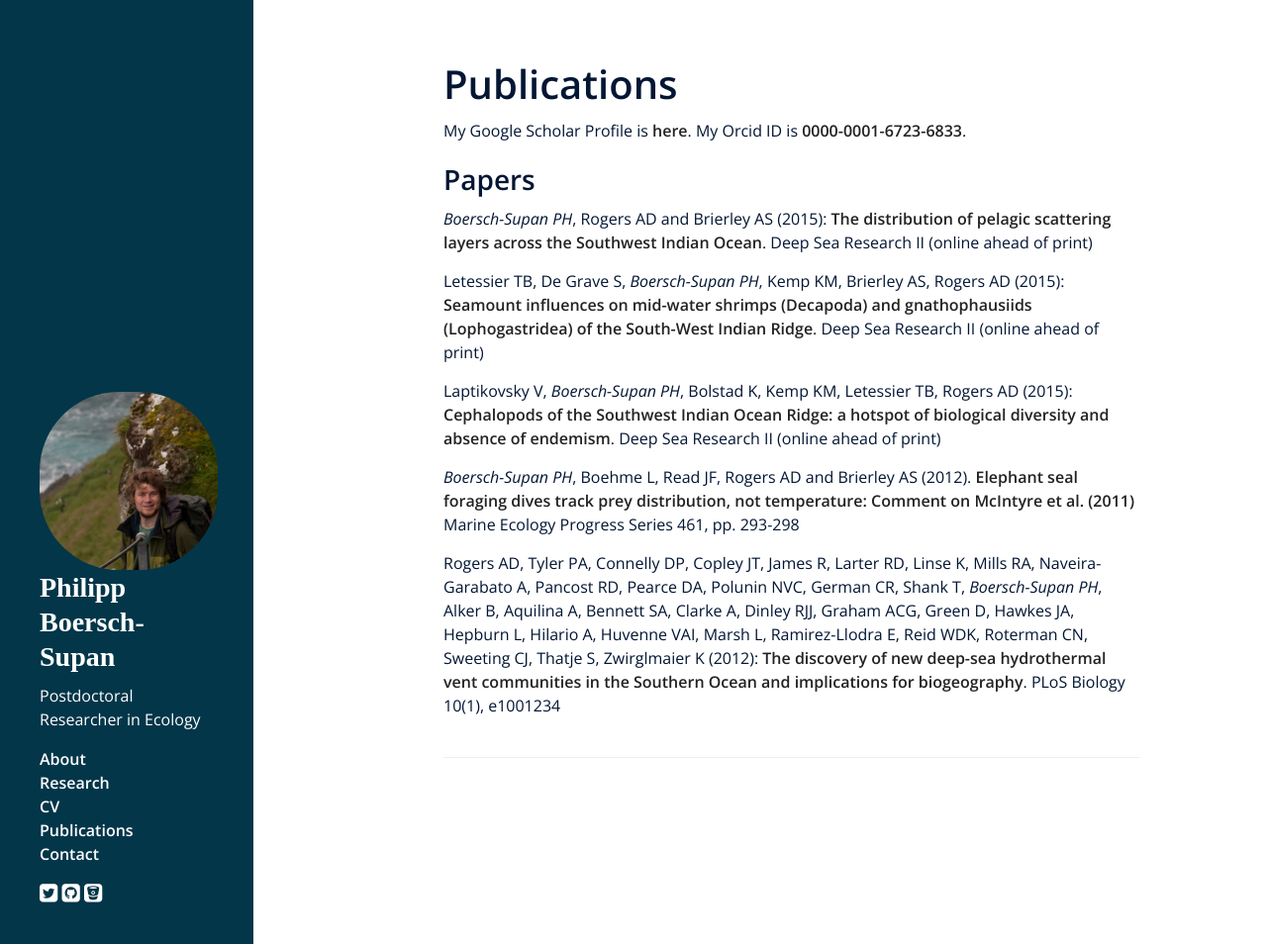
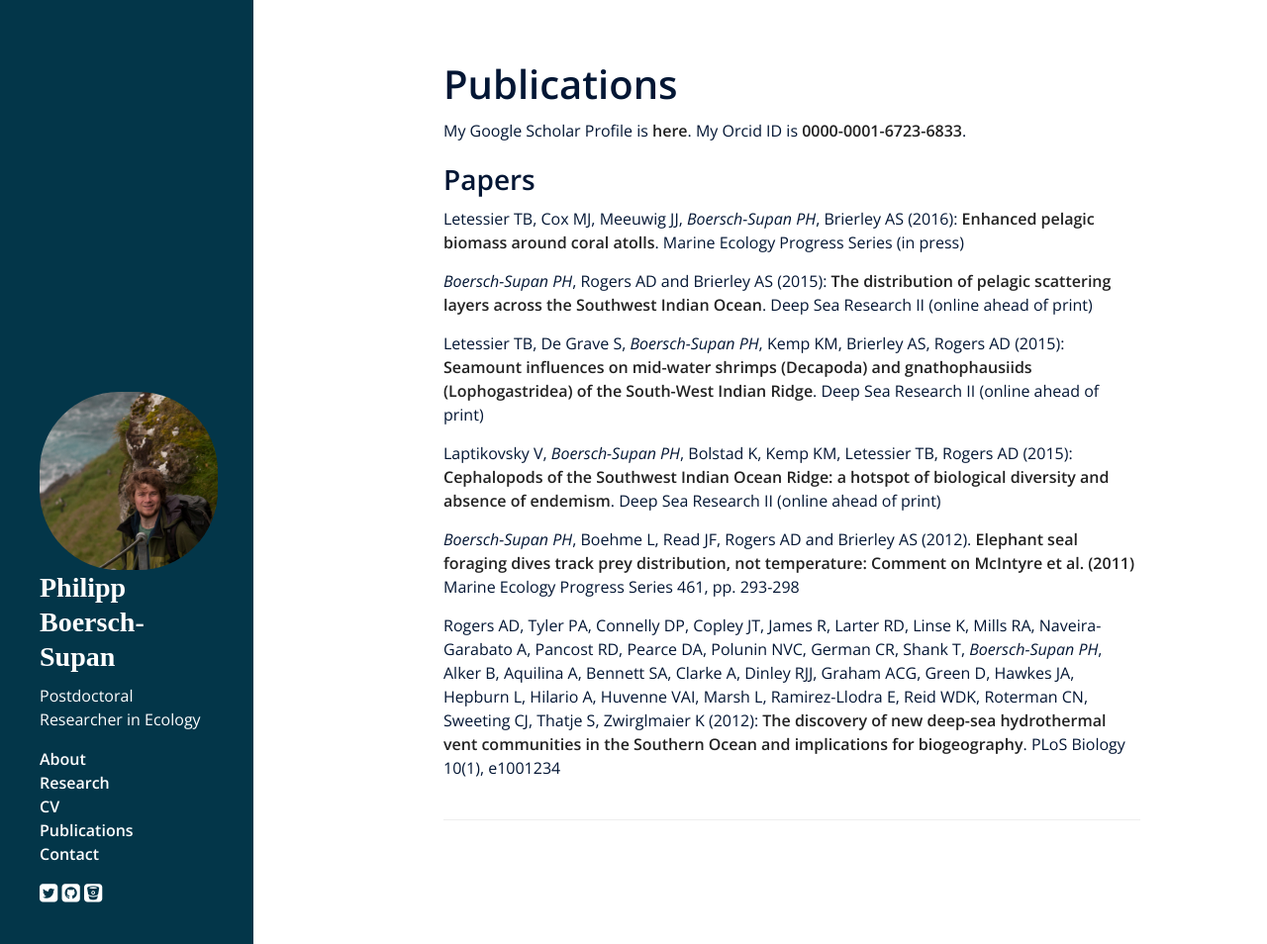
Before and after one commit to pboesu/pboesu.github.io, a Jekyll site: the page built from publications.md, in a window 1280 px wide and 954 px high. Shown: the whole window at 99% size. Built offline with Jekyll 4.4.1, drawn with Linux system fonts in a browser that asks for light colours; nearby versions of some CDN libraries; some web fonts are replaced; Markdown is read by kramdown in place of the engine named in the settings.

Commit message:
Added MEPS paper to pubs

```diff
--- a/publications.md
+++ b/publications.md
@@ -6,6 +6,8 @@ title: Publications
 My Google Scholar Profile is [here](http://scholar.google.co.uk/citations?hl=en&user=fdUpdGoAAAAJ). My Orcid ID is [0000-0001-6723-6833](http://orcid.org/0000-0001-6723-6833).
 
 ## Papers
+
+Letessier TB, Cox MJ, Meeuwig JJ, _Boersch-Supan PH_, Brierley AS (2016): [Enhanced pelagic biomass around coral atolls](http://dx.doi.org/10.3354/meps11675). Marine Ecology Progress Series (in press)
 
 _Boersch-Supan PH_, Rogers AD and Brierley AS (2015): [The distribution of pelagic scattering layers across the Southwest Indian Ocean](http://dx.doi.org/10.1016/j.dsr2.2015.06.023). Deep Sea Research II (online ahead of print)
 
```
